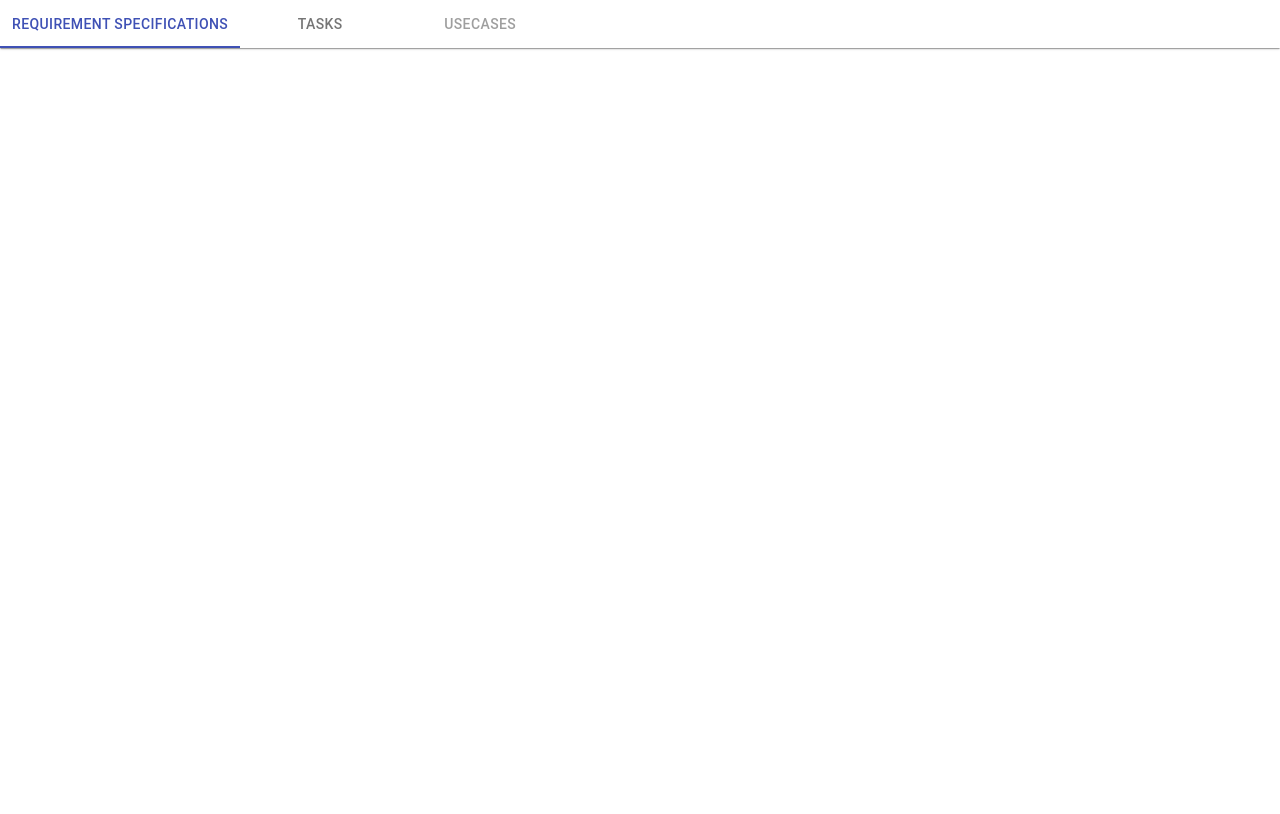
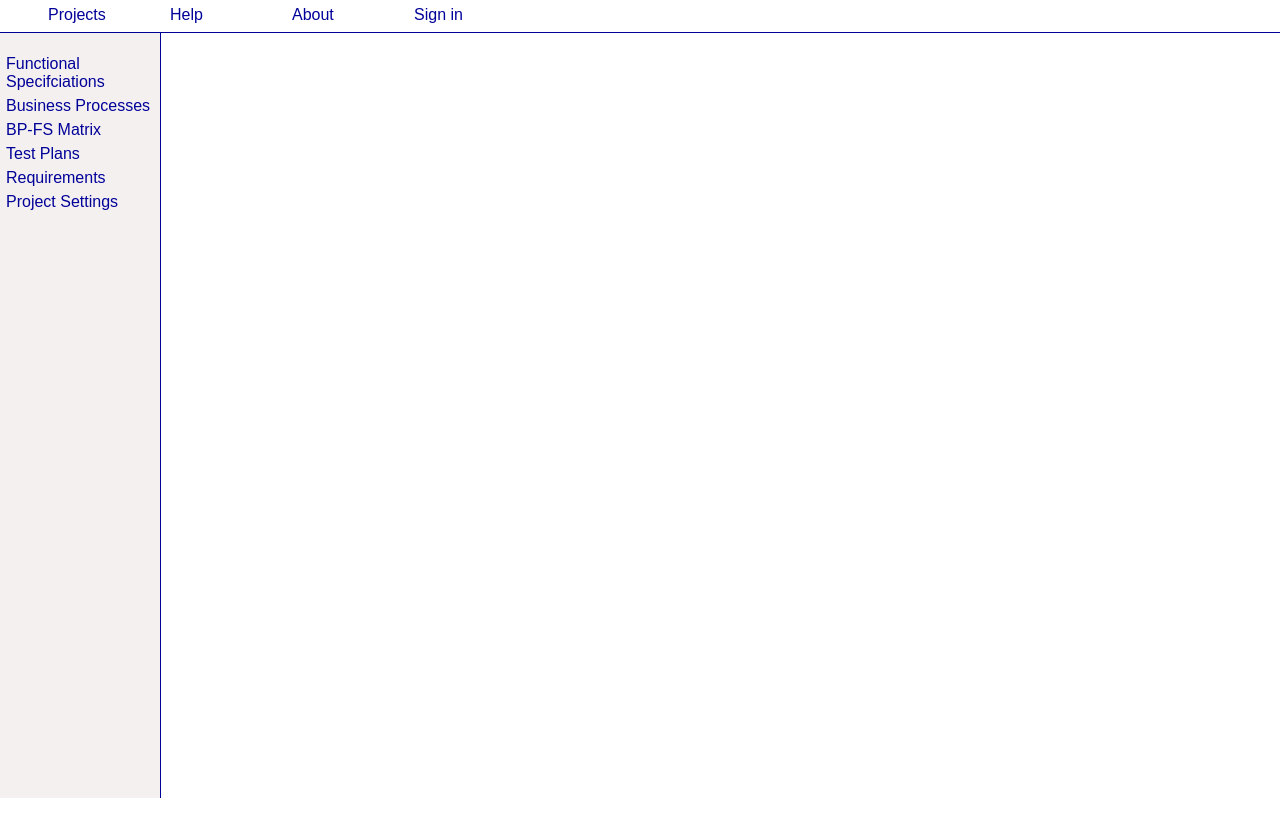
Before and after one commit to v1690117/rutt, a React app: page / in a window 1280 px wide. Built offline with nearby package versions, Linux system fonts and the light colour scheme.

Commit message:
Initial app structure

```diff
--- a/src/ui/components/App.tsx
+++ b/src/ui/components/App.tsx
@@ -1,57 +1,56 @@
 import * as React from "react";
-import {HashRouter as Router, Link, Route, Switch} from "react-router-dom";
-import {Task} from "./Task.tsx";
-import {Specification} from './Specification.tsx';
-import {Tasks} from './Tasks.tsx';
-import {Specifications} from './Specifications.tsx';
-import {Requirement} from "./Requirement.tsx";
-import {Paper, Tab, Tabs} from "@material-ui/core";
-import './../styles/index.css'
+import {FunctionComponent, useEffect, useRef, useState} from "react";
+import FunctionalSpecificationService from "../services/functionalSpecificationService";
+import {FunctionalSpecification} from "../model/model";
+import "./../styles/index.css"
 
+enum Categories {
+    FunctionalSpecifications,
+    BPs,
+    Tests,
+    Requirements
+}
+
+interface FunctionalSpecificationsProps {
+}
+
+const FunctionalSpecifications: FunctionComponent<FunctionalSpecificationsProps> = () => {
+    const service = useRef(new FunctionalSpecificationService());
+    const [specs, setSpecs] = useState<FunctionalSpecification[]>();
+    useEffect(() => {
+        service.current.getFunctionalSpecs().then(setSpecs);
+    }, []);
+    return <li>
+        {specs?.map(s => <ul>{s.title} | {s.description}</ul>)}
+    </li>
+}
 
 const App: React.FC = () => {
-    const [tab, setTab] = React.useState(0);
-    const changeTab = (event: React.ChangeEvent<{}>, newValue: number) => {
-        setTab(newValue);
-    };
-    return (
-        <Router>
-            <div className="toolbar">
-                <Paper square>
-                    <Tabs
-                        value={tab}
-                        indicatorColor="primary"
-                        textColor="primary"
-                        onChange={changeTab}
-                        aria-label="disabled tabs example"
-                    >
-                        <Tab label="Requirement specifications" to={"/specifications"} component={Link}/>
-                        <Tab label="Tasks" to={"/tasks"} component={Link}/>
-                        <Tab label="Usecases" to={"/usecases"} component={Link} disabled/>
-                    </Tabs>
-                </Paper>
-            </div>
-            <div className="content">
-                <Switch>
-                    <Route path="/specifications/:id"
-                           render={({match}) => <Specification id={match.params.id}/>}
-                    />
-                    <Route path="/specifications">
-                        <Specifications/>
-                    </Route>
-                    <Route path="/tasks/:id"
-                           render={({match}) => <Task id={match.params.id}/>}
-                    />
-                    <Route path="/requirements/:id"
-                           render={({match}) => <Requirement id={match.params.id}/>}
-                    />
-                    <Route path="/tasks">
-                        <Tasks/>
-                    </Route>
-                </Switch>
-            </div>
-        </Router>
-    );
+    const [category, setCategory] = useState<Categories>(Categories.FunctionalSpecifications);
+    const [id, setId] = useState<string | null>(null);
+    return <>
+        <div className="main-nav-bar">
+            <ul>
+                <li><a href="/">Projects</a></li>
+                <li><a href="/">Help</a></li>
+                <li><a href="/">About</a></li>
+                <li><a href="/">Sign in</a></li>
+            </ul>
+        </div>
+        <div className="side-nav-bar">
+            <ul>
+                <li><a href="/">Functional Specifciations</a></li>
+                <li><a href="/">Business Processes</a></li>
+                <li><a href="/">BP-FS Matrix</a></li>
+                <li><a href="/">Test Plans</a></li>
+                <li><a href="/">Requirements</a></li>
+                <li><a href="/">Project Settings</a></li>
+            </ul>
+        </div>
+        <div className="content">
+            {/*{category === Categories.FunctionalSpecifications && <FunctionalSpecifications/>}*/}
+        </div>
+    </>
 }
 
 export default App;
--- a/src/ui/styles/index.css
+++ b/src/ui/styles/index.css
@@ -1,34 +1,90 @@
-.toolbar {
-    position: fixed;
+html {
+    height: 100%;
+}
+
+body {
+    height: 100%;
+}
+
+#root {
+    height: 100%;
+}
+
+.main-nav-bar {
+    position: absolute;
+    height: 32px;
     width: 100%;
+    font-family: sans-serif;
+    border-bottom: 1px solid #000099;
+}
+
+.main-nav-bar > ul {
+    position: relative;
     left: 0;
-    right: 0;
+    margin: 6px;
+    width: 900px;
+    font-family: sans-serif;
+}
+
+.main-nav-bar > ul > li {
+    list-style: none;
+    display: block;
+    width: 120px;
+    float: left;
+    margin-left: 2px;
+}
+
+.main-nav-bar > ul > li > a {
+    display: block;
+    text-decoration: none;
+    background-color: #fff;
+    color: #009;
+}
+
+.main-nav-bar > ul > li > a:hover {
+    color: gray;
+}
+
+.side-nav-bar {
+    position: absolute;
+    top: 32px;
+    left: 0;
+    width: 160px;
+    height: calc(100% - 35px);
+    border-right: 1px solid #000099;
+    border-top: 1px solid #000099;
+    background: #f5f0f0;
+}
+
+.side-nav-bar > ul {
+    width: 100%;
+    height: 100%;
+    padding: 0;
+    font-family: sans-serif;
+}
+
+.side-nav-bar > ul > li {
+    list-style: none;
+    display: block;
+    float: left;
+    margin-top: 6px;
+    margin-left: 6px;
+}
+
+.side-nav-bar > ul > li > a {
+    display: block;
+    text-decoration: none;;
+    color: #009;
+}
+
+.side-nav-bar > ul > li > a:hover {
+    color: gray;
 }
 
 .content {
-    position: fixed;
-    width: 100%;
-    top: 48px;
-    bottom: 48px;
-    left: 0;
+    position: absolute;
+    top: 32px;
     right: 0;
+    width: calc(100% - 160px);
+    height: calc(100% - 35px);
 }
-
-.form {
-    display: contents;
-}
-
-.MuiTableFooter-root {
-    position: fixed;
-    width: 100%;
-    bottom: 0;
-    left: 0;
-    right: 0;
-}
-
-.Component-horizontalScrollContainer-30 {
-    position: fixed !important;
-    top: 100px;
-    bottom: 50px;
-    width: 100% !important;
-}
```
